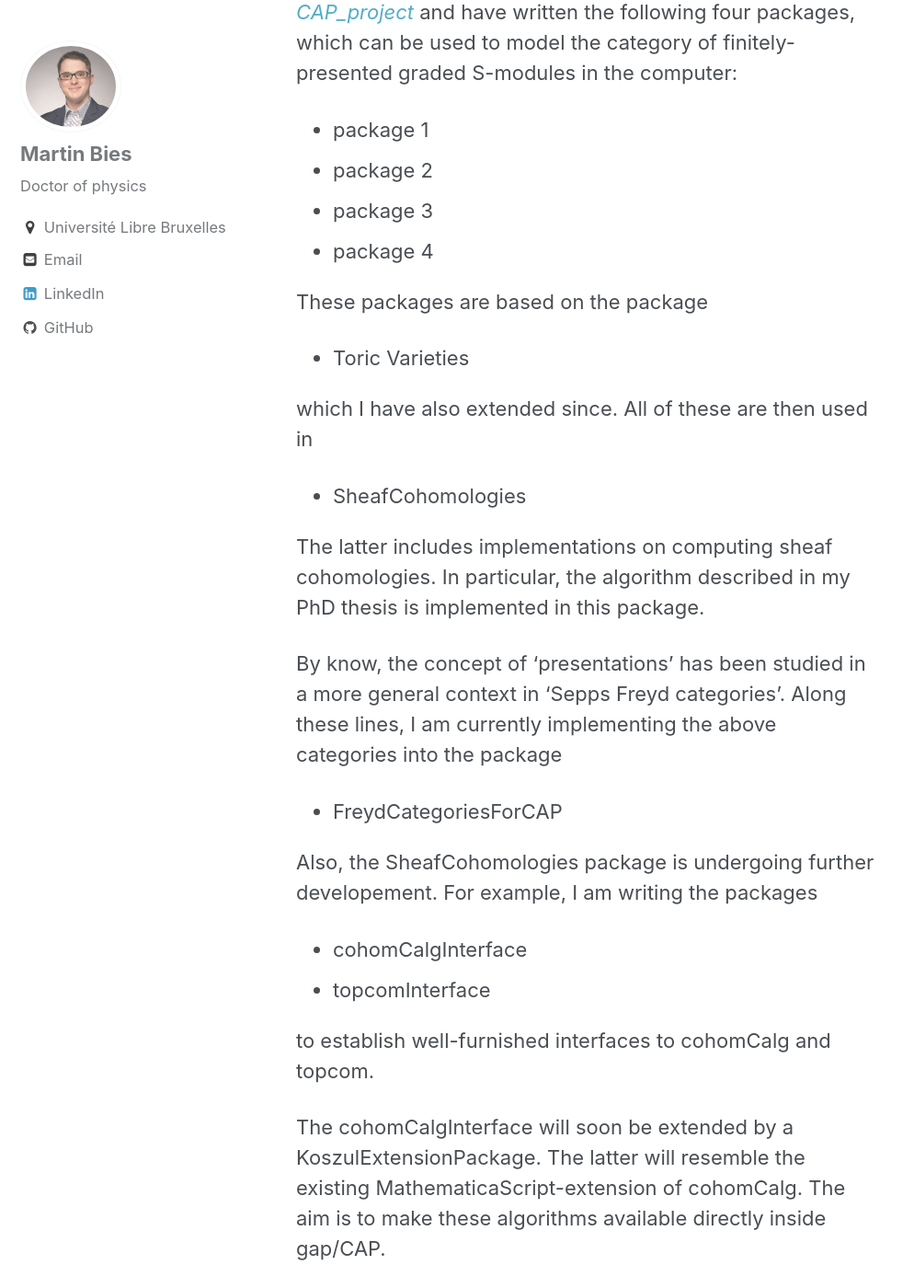
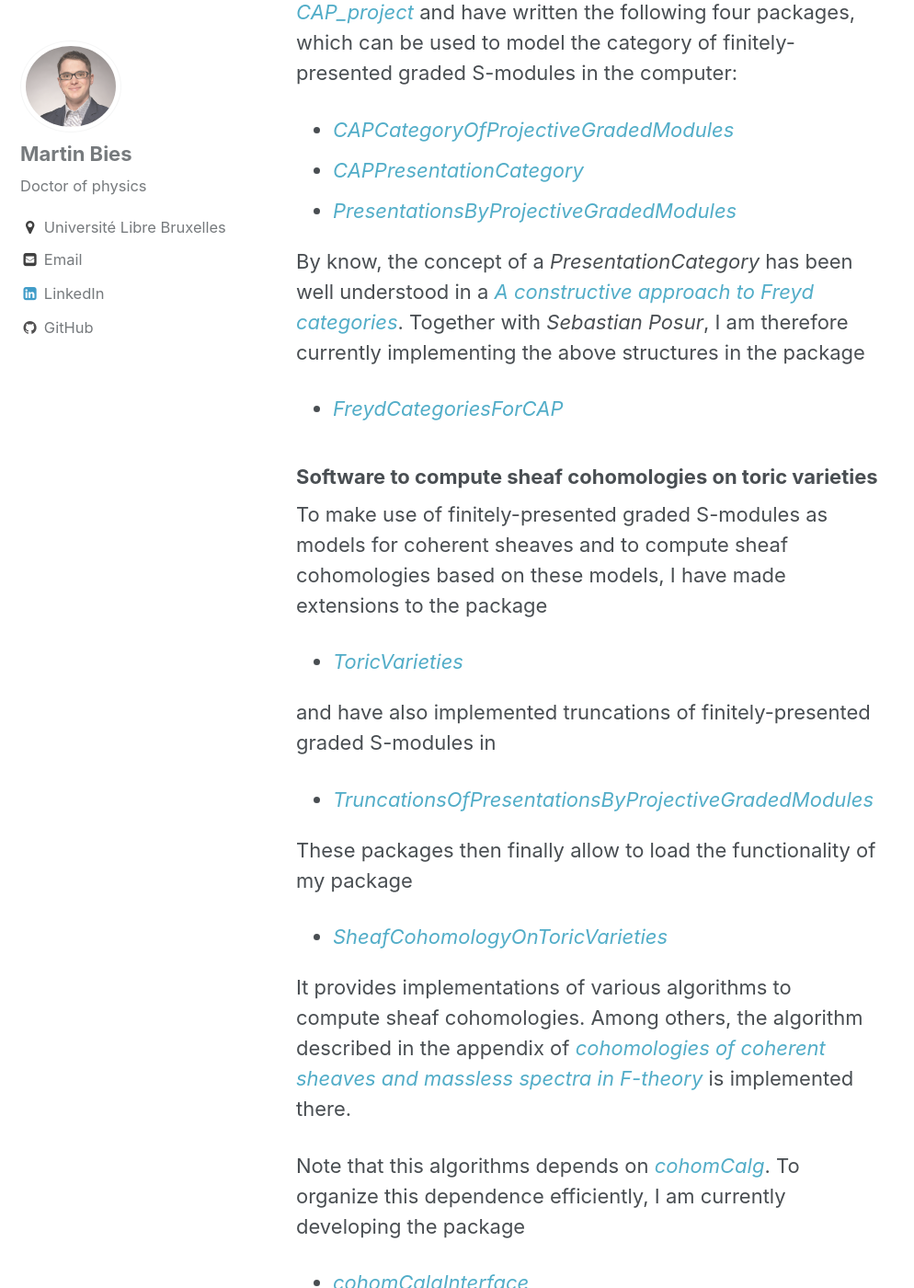
Before and after one commit to MartinBies/MartinBies.github.io, a Jekyll site: the page built from _pages/research.md, in a window 1280 px wide and 1400 px high, scrolled down 1457 px. Shown: the whole window at 92% size, without its empty margins (0-994 px from the left). Built offline with Jekyll 4.4.1, drawn with Linux system fonts in a browser that asks for light colours; some of the changed text lies outside the part shown.

Commit message:
Updated software section

```diff
--- a/_pages/research.md
+++ b/_pages/research.md
@@ -19,46 +19,61 @@ In taking string theory seriously, one may also wonder if there is a solution to
 Within the frameworks of F-theory, type IIB string theory, the topological B-model and heterotic string theory, zero modes can be counted by sheaf cohomologies of coherent sheaves. For this reason, it is interesting to study these cohomologies groups and means to compute them. Given the vast number of string theory solutions, a computer implementation for these computations comes handy. Consequently, we are lead to...
 
 
-### Software
+### Software to model finitely-presented graded S-modules
 
 Toric geometry is easily accessible to computers. As shown in [*Gabriel morphisms and the computability of Serre quotients with applications to coherent sheaves*](https://arxiv.org/abs/1409.2028), one can then utilise the category of finitely-presented graded S-modules (S being the Cox ring of the toric variety of interest) to model coherent sheaves in the computer. Therefore, I have collaborated on both the
 [*homalg_project*](http://homalg-project.github.io/) and the [*CAP_project*](https://homalg-project.github.io/CAP_project/) and have written the following four packages, which can be used to model the category of finitely-presented graded S-modules in the computer:
 
-* package 1
-* package 2
-* package 3
-* package 4
+* [*CAPCategoryOfProjectiveGradedModules*](https://github.com/HereAround/CAPCategoryOfProjectiveGradedModules)
+* [*CAPPresentationCategory*](https://github.com/HereAround/CAPPresentationCategory)
+* [*PresentationsByProjectiveGradedModules*](https://github.com/HereAround/PresentationsByProjectiveGradedModules)
 
-These packages are based on the package
+By know, the concept of a *PresentationCategory* has been well understood in a [*A constructive approach to Freyd categories*](https://arxiv.org/abs/1712.03492). Together with *Sebastian Posur*, I am therefore currently implementing the above structures in the package
 
-* Toric Varieties
+* [*FreydCategoriesForCAP*](https://github.com/HereAround/CAP_project/tree/master/FreydCategoriesForCAP)
 
-which I have also extended since. All of these are then used in
 
-* SheafCohomologies
 
-The latter includes implementations on computing sheaf cohomologies. In particular, the algorithm described in my PhD thesis is implemented in this package.
+### Software to compute sheaf cohomologies on toric varieties
 
-By know, the concept of 'presentations' has been studied in a more general context in 'Sepps Freyd categories'. Along these lines, I am currently implementing the above categories into the package
+To make use of finitely-presented graded S-modules as models for coherent sheaves and to compute sheaf cohomologies based on these models, I have made extensions to the package
 
-* FreydCategoriesForCAP
+* [*ToricVarieties*](https://github.com/homalg-project/homalg_project/tree/master/ToricVarieties)
 
-Also, the SheafCohomologies package is undergoing further developement. For example, I am writing the packages
+and have also implemented truncations of finitely-presented graded S-modules in
 
-* cohomCalgInterface
-* topcomInterface
+* [*TruncationsOfPresentationsByProjectiveGradedModules*](https://github.com/HereAround/TruncationsOfPresentationsByProjectiveGradedModules)
 
-to establish well-furnished interfaces to cohomCalg and topcom.
+These packages then finally allow to load the functionality of my package
 
-The cohomCalgInterface will soon be extended by a KoszulExtensionPackage. The latter will resemble the existing MathematicaScript-extension of cohomCalg. The aim is to make these algorithms available directly inside gap/CAP.
+* [*SheafCohomologyOnToricVarieties*](https://github.com/HereAround/SheafCohomologyOnToricVarieties)
 
-The topcomInterface is used for triangulations of toric varieties (corresponding to phases of QFTs - see Witten paper on GLSM). The latter is currently implemented in the package
+It provides implementations of various algorithms to compute sheaf cohomologies. Among others, the algorithm described in the appendix of [*cohomologies of coherent sheaves and massless spectra in F-theory*](https://arxiv.org/abs/1802.08860) is implemented there.
 
-* BlowupsAndTriangulationsOfToricVarieties
+Note that this algorithms depends on [*cohomCalg*](https://benjaminjurke.com/academia-and-research/cohomcalg). To organize this dependence efficiently, I am currently developing the package
 
-The latter also makes blowup computations available within gap/CAP.
+* [*cohomCalgInterface*](https://github.com/HereAround/cohomCalgInterface)
 
-All of these furnish extensions of the above mentioned ToricVarieties package, and will ultimately all be used in an updated version of my SheafCohomologies package.
+I plan to extend this package soon to make the functionality of the *Koszul-extension* of *cohomCalg* directly accessible to gap.
+
+
+
+### Further developments regarding toric geometry
+
+Recently, triangulations of toric varieties have been increasingly important to me. I have thus written the package
+
+* [*TopcomInterface*](https://github.com/HereAround/TopcomInterface)
+
+It establishes an interface to the software [*Topcom*](http://www.rambau.wm.uni-bayreuth.de/TOPCOM/). Based on this, my package
+
+* [*TriangulationsAndBlowupsForToricVarieties*](https://github.com/HereAround/TriangulationsAndBlowupsForToricVarieties)
+
+allows to compute triangulations and blowups of toric varieties.
+
+
+
+### Overview and documentation
+
 
 Here is a image which describes the current dependencies among the above mentioned packages.
 
```
